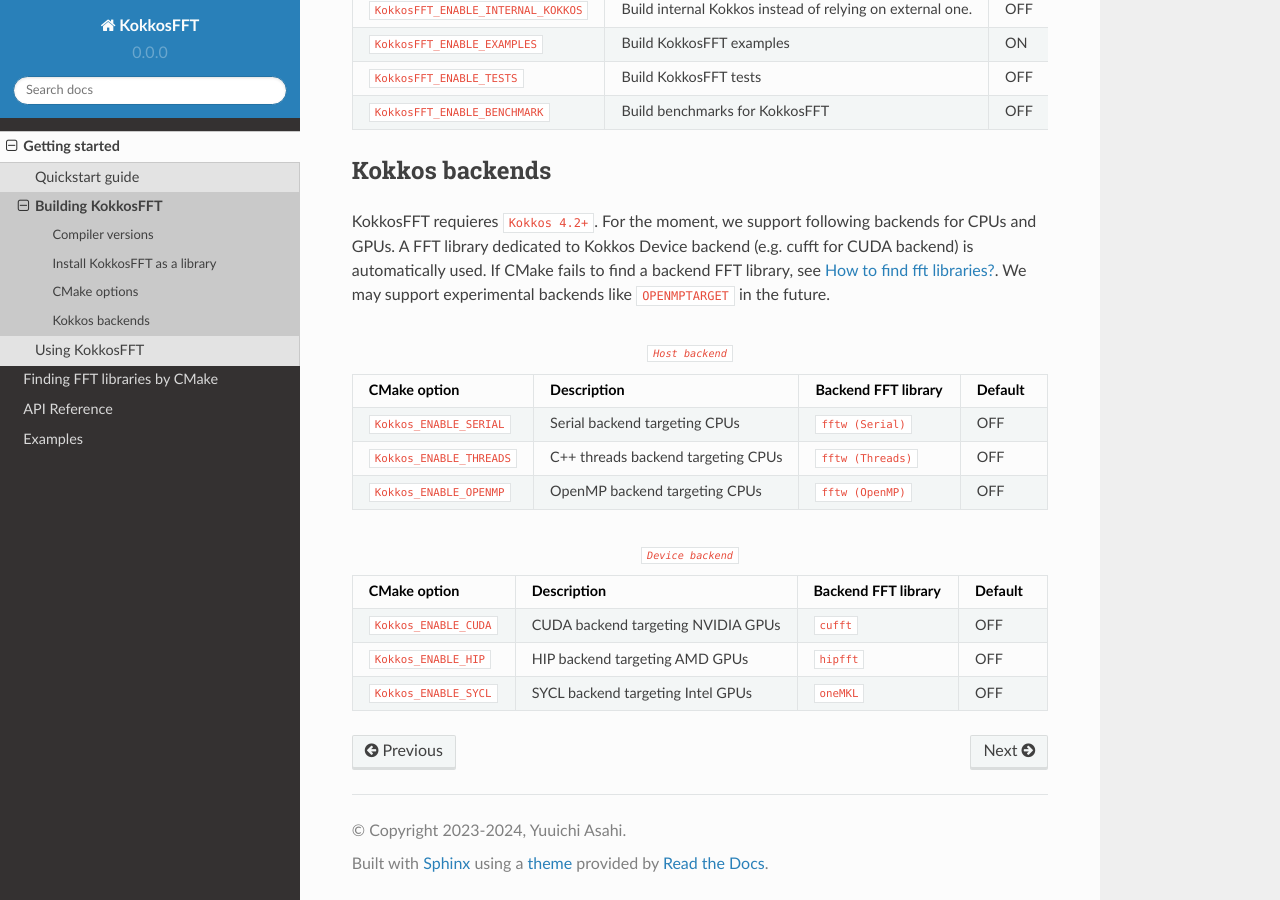
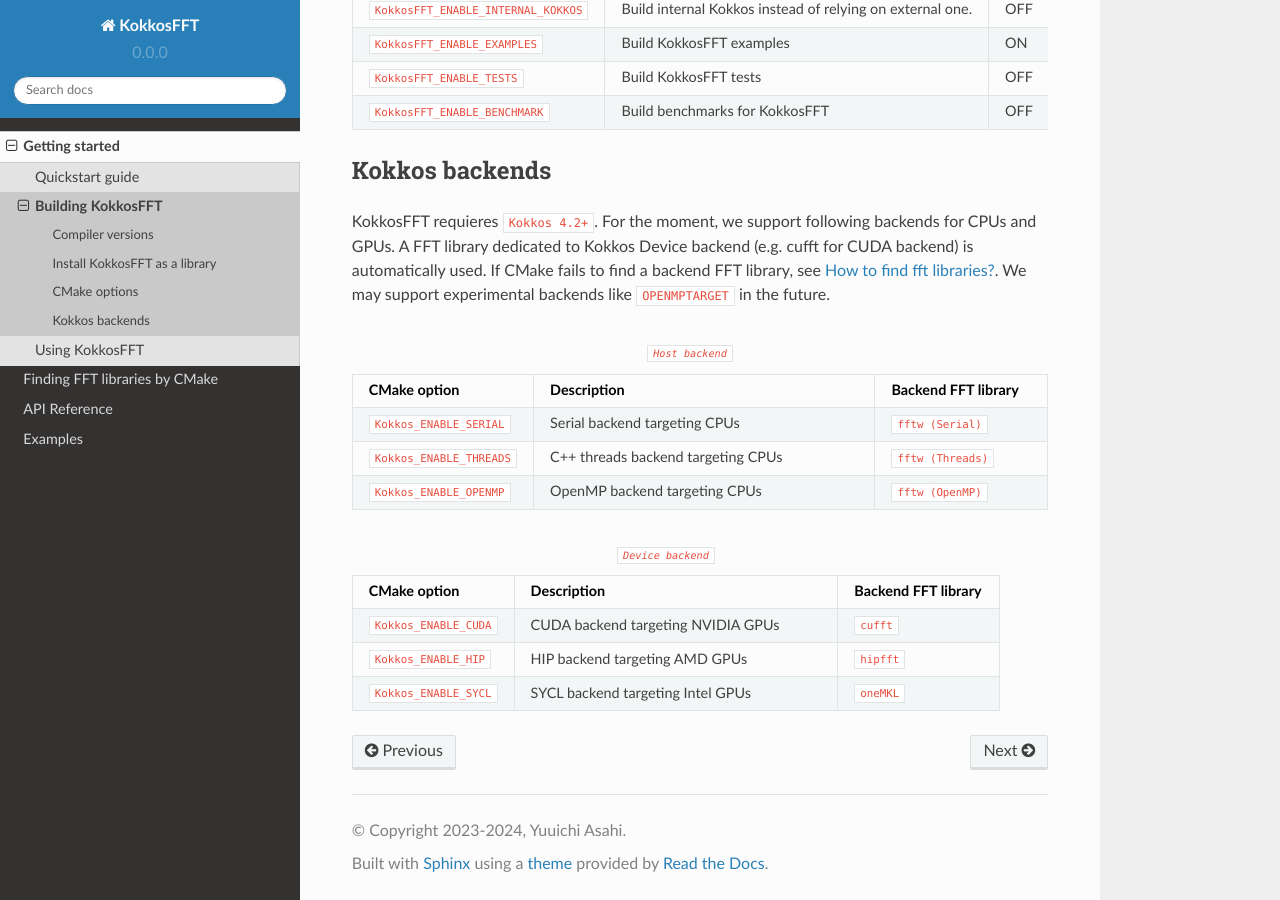
Before and after one commit to kokkos/kokkos-fft, a Sphinx documentation site: the page built from docs/intro/building.rst, in a window 1280 px wide and 900 px high, scrolled down 1753 px. Built offline with Sphinx 7.4.7 and the Read the Docs theme 2.0.0, drawn with Linux system fonts in a browser that asks for light colours.

Commit message:
[docs] remove default from Kokkos options

```diff
--- a/docs/intro/building.rst
+++ b/docs/intro/building.rst
@@ -108,43 +108,35 @@
 We may support experimental backends like ``OPENMPTARGET`` in the future.
 
 .. list-table:: ``Host backend``
-   :widths: 25 25 25 25
+   :widths: 25 50 25
    :header-rows: 1
 
    * - CMake option
      - Description
      - Backend FFT library
-     - Default
    * - ``Kokkos_ENABLE_SERIAL``
      - Serial backend targeting CPUs
      - ``fftw (Serial)``
-     - OFF
    * - ``Kokkos_ENABLE_THREADS``
      - C++ threads backend targeting CPUs
      - ``fftw (Threads)``
-     - OFF
    * - ``Kokkos_ENABLE_OPENMP``
      - OpenMP backend targeting CPUs
      - ``fftw (OpenMP)``
-     - OFF
 
 .. list-table:: ``Device backend``
-   :widths: 25 25 25 25
+   :widths: 25 50 25
    :header-rows: 1
 
    * - CMake option
      - Description
      - Backend FFT library
-     - Default
    * - ``Kokkos_ENABLE_CUDA``
      - CUDA backend targeting NVIDIA GPUs
      - ``cufft``
-     - OFF
    * - ``Kokkos_ENABLE_HIP``
      - HIP backend targeting AMD GPUs
      - ``hipfft``
-     - OFF
    * - ``Kokkos_ENABLE_SYCL``
      - SYCL backend targeting Intel GPUs
      - ``oneMKL``
-     - OFF
```
